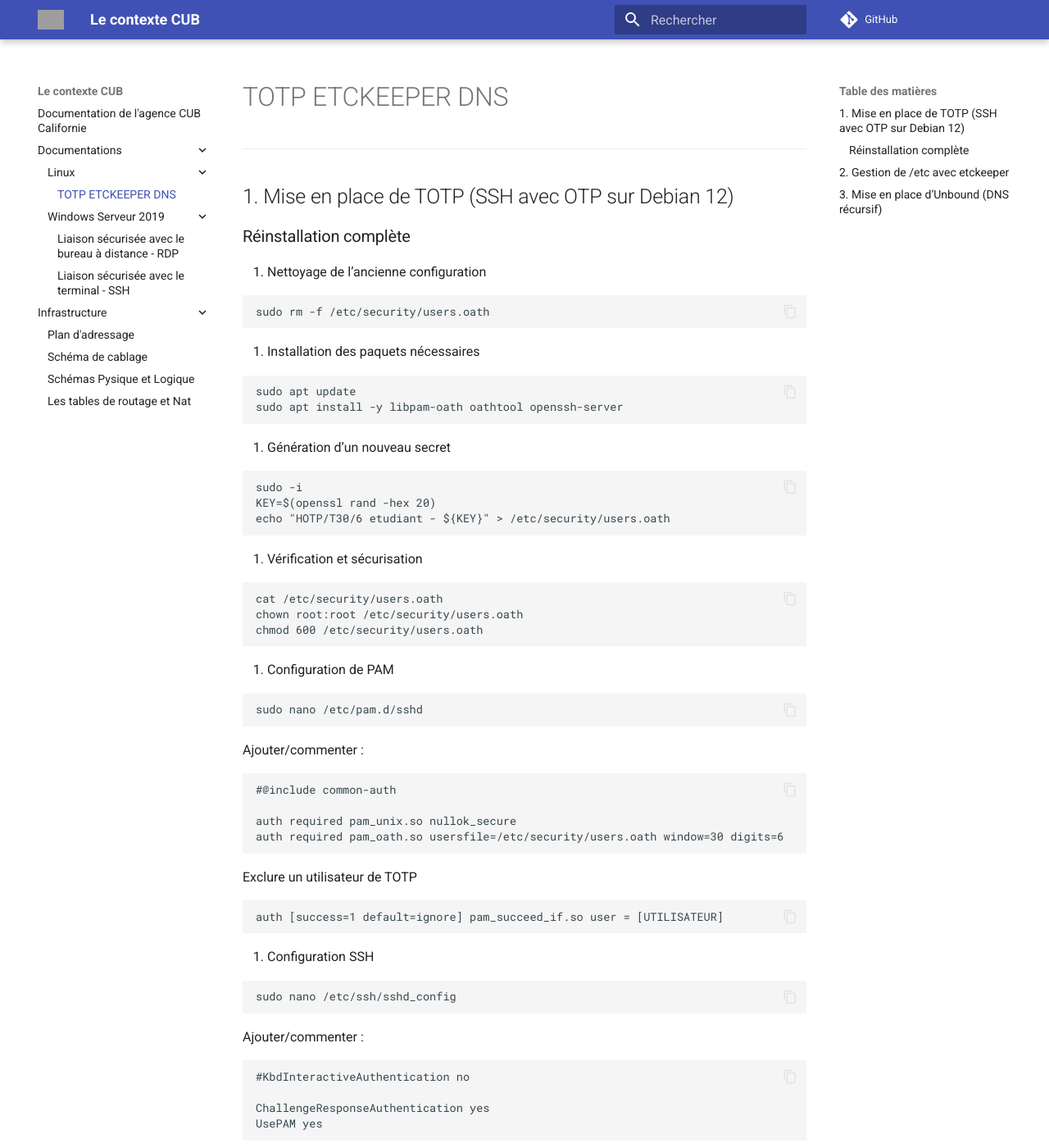
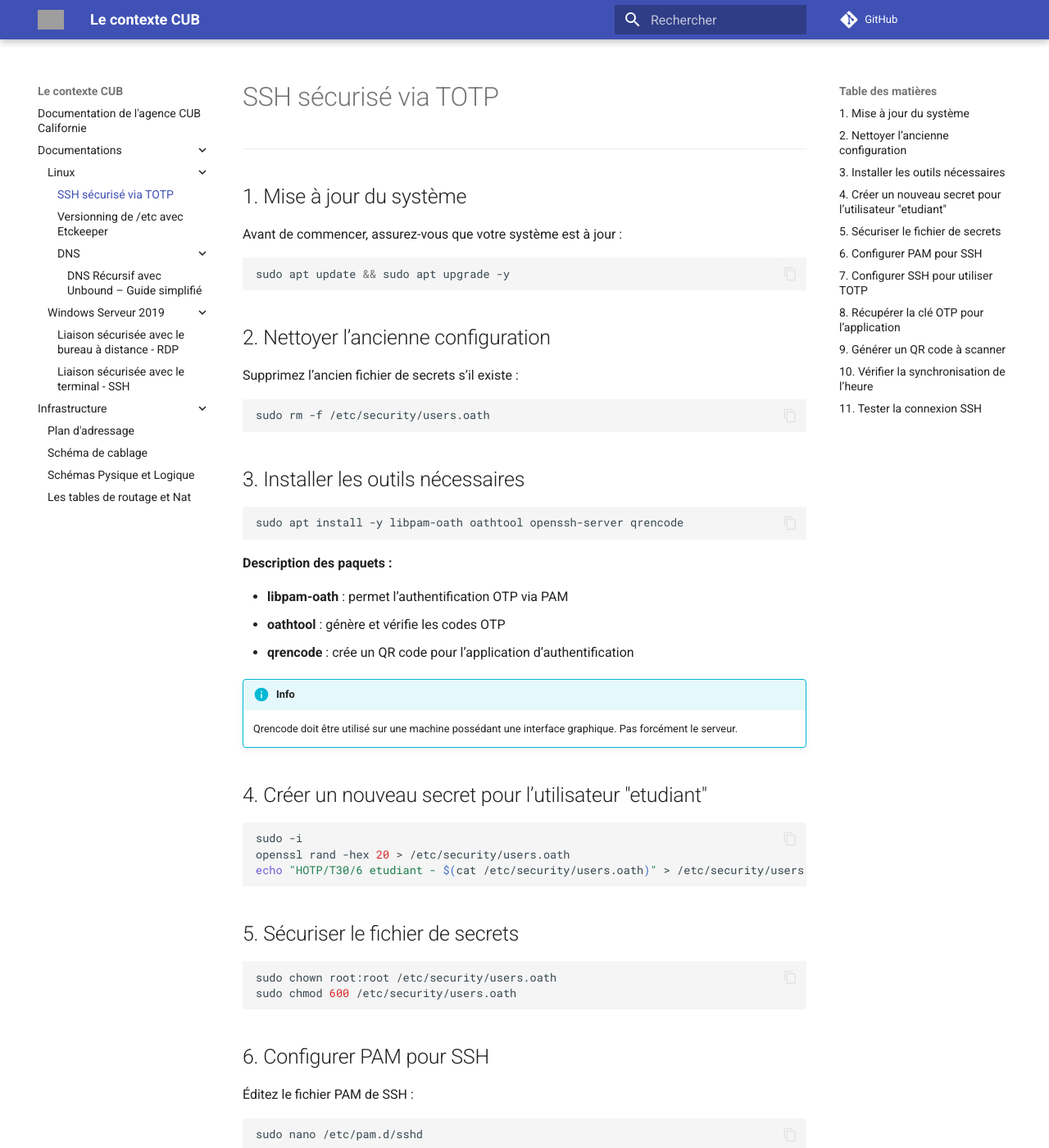
Before and after one commit to LibGR/CUBCalifornieDocs, an MkDocs documentation site: the page built from docs/Documentations/Linux/TOTP.md, in a window 1280 px wide and 1400 px high. Shown: the whole window at 82% size. Built offline with MkDocs 1.6.1 and Material for MkDocs 9.7.7, drawn with Linux system fonts in a browser that asks for light colours; comment, search, counter and statistics services are not loaded; some of the changed text lies outside the part shown; grey boxes are pictures that could not be loaded.

Commit message:
Refonte TOTP UNDOUND ETCKEEPER

````diff
--- a/docs/Documentations/Linux/TOTP.md
+++ b/docs/Documentations/Linux/TOTP.md
@@ -1,45 +1,60 @@
-# TOTP ETCKEEPER DNS
+# SSH sécurisé via TOTP
 ---
-## 1\. Mise en place de TOTP (SSH avec OTP sur Debian 12)
+## 1. Mise à jour du système
 
-### Réinstallation complète
+Avant de commencer, assurez-vous que votre système est à jour :
 
-1.  Nettoyage de l’ancienne configuration
+```bash
+sudo apt update && sudo apt upgrade -y
+```
 
-```
+## 2. Nettoyer l’ancienne configuration
+
+Supprimez l’ancien fichier de secrets s’il existe :
+
+```bash
 sudo rm -f /etc/security/users.oath
 ```
 
-2.  Installation des paquets nécessaires
+## 3. Installer les outils nécessaires
 
-```
-sudo apt update
-sudo apt install -y libpam-oath oathtool openssh-server
+```bash
+sudo apt install -y libpam-oath oathtool openssh-server qrencode
 ```
 
-3.  Génération d’un nouveau secret
+**Description des paquets :**
 
-```
+* **libpam-oath** : permet l’authentification OTP via PAM
+* **oathtool** : génère et vérifie les codes OTP
+* **qrencode** : crée un QR code pour l’application d’authentification
+
+!!! info Information
+    Qrencode doit être utilisé sur une machine possédant une interface graphique. Pas forcément le serveur.
+
+## 4. Créer un nouveau secret pour l’utilisateur "etudiant"
+
+```bash
 sudo -i
-KEY=$(openssl rand -hex 20)
-echo "HOTP/T30/6 etudiant - ${KEY}" > /etc/security/users.oath
+openssl rand -hex 20 > /etc/security/users.oath
+echo "HOTP/T30/6 etudiant - $(cat /etc/security/users.oath)" > /etc/security/users.oath
 ```
 
-4.  Vérification et sécurisation
+## 5. Sécuriser le fichier de secrets
 
-```
-cat /etc/security/users.oath
-chown root:root /etc/security/users.oath
-chmod 600 /etc/security/users.oath
+```bash
+sudo chown root:root /etc/security/users.oath
+sudo chmod 600 /etc/security/users.oath
 ```
 
-5.  Configuration de PAM
+## 6. Configurer PAM pour SSH
 
-```
+Éditez le fichier PAM de SSH :
+
+```bash
 sudo nano /etc/pam.d/sshd
 ```
 
-Ajouter/commenter :
+Ajoutez ou modifiez les lignes suivantes :
 
 ```
 #@include common-auth
@@ -47,18 +62,24 @@ Ajouter/commenter :
 auth required pam_unix.so nullok_secure
 auth required pam_oath.so usersfile=/etc/security/users.oath window=30 digits=6
 ```
-Exclure un utilisateur de TOTP
-```
-auth [success=1 default=ignore] pam_succeed_if.so user = [UTILISATEUR]
-```
-
-6.  Configuration SSH
+!!! info Bastion
+    Pour **exclure un utilisateur** du système TOTP, ajoutez cette ligne avant les précédentes :
 
 ```
+auth [success=1 default=ignore] pam_succeed_if.so user = adminbastion
+```
+!!! danger Sécurité
+    Cet utilisateur pourra donc se connecter sans TOTP, il faut donc le sécurisé avec un mot de passe fort ou une clef SSH.
+
+## 7. Configurer SSH pour utiliser TOTP
+
+Éditez le fichier de configuration SSH :
+
+```bash
 sudo nano /etc/ssh/sshd_config
 ```
 
-Ajouter/commenter :
+Modifiez ou ajoutez ces lignes :
 
 ```
 #KbdInteractiveAuthentication no
@@ -67,129 +88,45 @@ ChallengeResponseAuthentication yes
 UsePAM yes
 ```
 
-Puis redémarrer :
+Redémarrez ensuite le service SSH :
 
-```
+```bash
 sudo systemctl restart ssh
 ```
 
-7.  Récupération de la clé pour l’application OTP
+## 8. Récupérer la clé OTP pour l’application
 
-```
-HEX=$(grep etudiant /etc/security/users.oath | awk '{print $4}')
-oathtool -v -d 6 $HEX
+```bash
+grep etudiant /etc/security/users.oath | awk '{print $4}' | oathtool -v -d 6 -
 ```
 
-8.  Génération du QR code
+* Cette commande permet de vérifier que le code OTP fonctionne correctement.
 
-```
-qrencode -o etudiant.png 'otpauth://totp/etudiant@192.168.1.90?secret=TA_CLE_BASE32'
+## 9. Générer un QR code à scanner
+
+Remplacez `TA_CLE_BASE32` par la clé affichée précédemment :
+
+```bash
+qrencode -o etudiant.png "otpauth://totp/etudiant@IP_DU_SERVEUR?secret=TA_CLE_BASE32"
 ```
 
-9.  Vérification de la synchronisation NTP
+* Scannez le QR code avec une application OTP comme **Google Authenticator** ou **FreeOTP**.
 
-```
+## 10. Vérifier la synchronisation de l’heure
+
+```bash
 timedatectl
-sudo apt install systemd-timesyncd
+sudo apt install -y systemd-timesyncd
 sudo systemctl enable --now systemd-timesyncd
 ```
 
-10.  Test de connexion
+!!! warning Désyncronisation
+    Les OTP dépendent de l’heure : vérifiez que le serveur et votre téléphone sont bien synchronisés.
 
-```
+## 11. Tester la connexion SSH
+
+```bash
 ssh etudiant@192.168.1.90
 ```
 
-Fonctionne
-
-* * *
-
-## 2\. Gestion de /etc avec etckeeper
-
-1.  Installation
-
-```
-sudo apt install etckeeper
-etckeeper --version
-```
-
-2.  Initialisation Git
-
-```
-sudo etckeeper init
-sudo etckeeper commit "Commit initial pour /etc"
-```
-
-3.  Configuration
-
-```
-sudoedit /etc/etckeeper/etckeeper.conf
-```
-
-Vérifier :
-
-```
-VCS="git"
-```
-
-4.  Intégration avec APT
-
-```
-sudo apt install nginx
-cd /etc
-sudo git log
-```
-
-5.  Gestion des métadonnées
-
-```
-PRESERVE_METADATA="yes"
-```
-
-6.  Sauvegarde et restauration
-
-```
-sudo tar czf etc-backup.tar.gz /etc
-sudo tar xzf etc-backup.tar.gz -C /
-cd /etc
-sudo git log --oneline
-```
-
-* * *
-
-## 3\. Mise en place d’Unbound (DNS récursif)
-
-1.  Installation
-
-```
-sudo apt install unbound
-```
-
-2.  Création d’une configuration personnalisée
-
-```
-sudo nano /etc/unbound/unbound.conf.d/cub.conf
-```
-
-Contenu :
-
-```
-server:
-    interface: 192.168.3.61
-    interface: 127.0.0.1
-    access-control: 192.168.3.0/25 allow
-    access-control: 192.168.3.128/26 allow
-    access-control: 192.168.3.192/28 allow
-    access-control: 127.0.0.0/8 allow
-    access-control: 0.0.0.0/0 refuse
-    hide-version: yes
-    hide-identity: yes
-    do-ip4: yes
-    verbosity: 3
-```
-
-   3. Redémarrage du service
-
-```
-sudo systemctl restart unbound
-```
+* Vous serez invité à saisir votre mot de passe **puis le code OTP** affiché dans votre application d’authentification.
````
Also changed, not shown: docs/Documentations/Linux/DNS/recursif.md (added, +80 -0 lines), docs/Documentations/Linux/etckeeper.md (added, +95 -0 lines).
